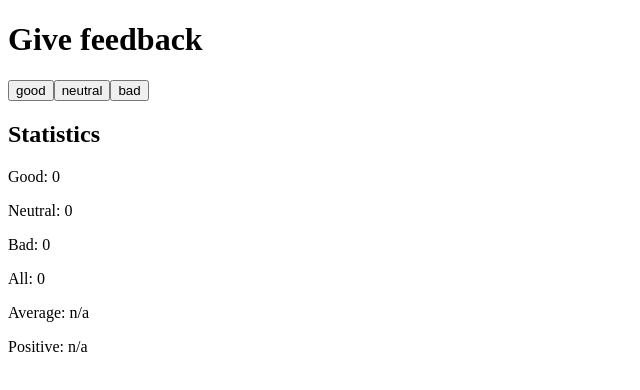
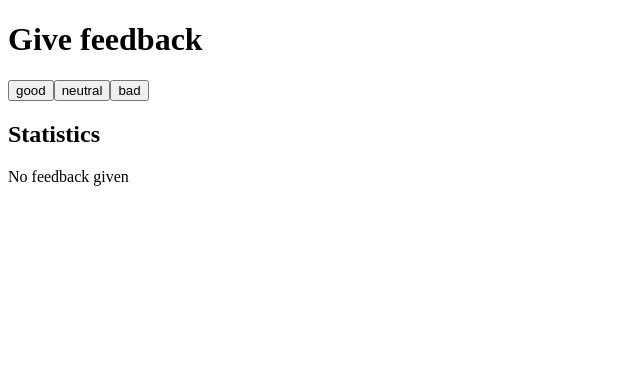
Before and after one commit to codenamecat/fullstackopen-course, a React (Vite) app in the folder part1-exercises/unicafe/: page / in a window 1280 px wide. Shown: the top 390 px of the page, without its empty margins (0-640 px from the left). Built offline with nearby package versions, Linux system fonts and the light colour scheme.

Commit message:
1.9 done

```diff
--- a/part1-exercises/unicafe/src/App.jsx
+++ b/part1-exercises/unicafe/src/App.jsx
@@ -36,6 +36,15 @@ const Statistics = ({good, neutral, bad}) => {
   const average = (good * 1 + neutral * 0 + bad * -1) / all
   const positive = good * 100 / all
 
+  if (all === 0) {
+    return (
+      <div>
+        <h2>Statistics</h2>
+        <p>No feedback given</p>
+      </div>
+    )
+  }
+
   return (
     <div>
       <h2>Statistics</h2>
@@ -43,8 +52,8 @@ const Statistics = ({good, neutral, bad}) => {
       <p>Neutral: {neutral}</p>
       <p>Bad: {bad}</p>
       <p>All: {all}</p>
-      <p>Average: {average ? average : 'n/a'}</p>
-      <p>Positive: {positive ? positive : 'n/a'} {positive ? '%' : ''}</p>
+      <p>Average: {average}</p>
+      <p>Positive: {positive} %</p>
     </div>
   )
 }
```
